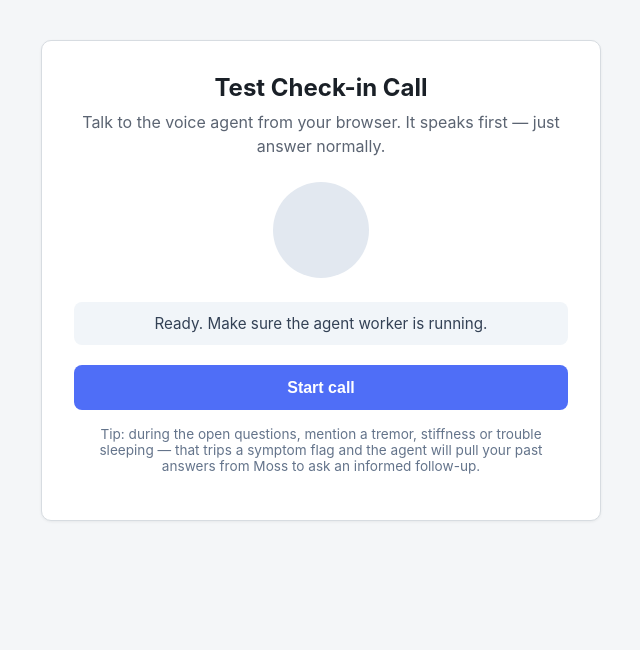
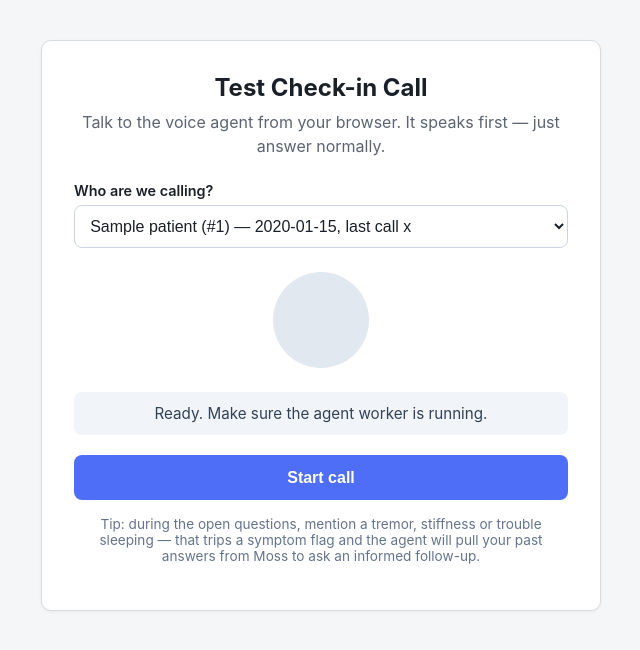
Before and after one commit to SaiKasam159/yc-x-moss-hackathon-project, a Flask app: page /call in a window 1280 px wide. Shown: the top 650 px of the page, without its empty margins (319-959 px from the left). Run offline with Flask 3, Linux system fonts and the light colour scheme; tables that the repository leaves empty hold one stand-in row (values such as "Sample post"); some libraries are stand-ins or nearby versions.

Commit message:
Fix #10: choose which patient a call is for
Every call went to whoever signed up last. The only way to call anyone else
was setting PATIENT_ID in .env and restarting the worker, so a demo with
more than one patient on file couldn't reach the others.

- /api/patients lists patients with their timezone and last call date.
- The call page has a picker, and passes the choice to /api/call-token.
- The token carries {"patient_id": N} as participant metadata, and names the
  participant after the patient. An unknown id is rejected with 404 rather
  than quietly calling someone else.
- The agent reads that metadata off the participant it waits for and passes
  it to resolve_patient, which already takes an explicit id (added in #9).
  Absent or malformed metadata falls back to the previous behaviour, so a
  call started any other way still works.

Verified: the token for patient 1 carries identity "patient-1" and metadata
{"patient_id": 1} while patient 2 is the newest; an unknown id returns 404;
_requested_patient_id returns None for missing, empty, non-JSON, non-numeric
and absent-key metadata instead of raising; resolve_patient returns the
requested patient rather than the newest. The page renders the picker
populated with both patients and no console errors.

Co-Authored-By: Claude Opus 5 <noreply@anthropic.com>

```diff
--- a/signup/app.py
+++ b/signup/app.py
@@ -129,6 +129,31 @@ def call_page():
     return send_from_directory(BASE_DIR / "templates", "call.html")
 
 
+@app.route("/api/patients")
+def list_patients():
+    """Patients the call page can choose between, newest signup first."""
+    conn = get_db()
+    try:
+        rows = conn.execute(
+            """
+            SELECT p.id, p.name,
+                   (SELECT d.timezone FROM patient_signup_details d
+                     WHERE d.patient_id = p.id ORDER BY d.id DESC LIMIT 1) AS timezone,
+                   (SELECT MAX(c.timestamp) FROM calls c WHERE c.patient_id = p.id) AS last_call
+              FROM patients p
+             ORDER BY p.id DESC
+            """
+        ).fetchall()
+    finally:
+        conn.close()
+    return jsonify({
+        "ok": True,
+        "patients": [
+            {"id": r[0], "name": r[1], "timezone": r[2], "last_call": r[3]} for r in rows
+        ],
+    })
+
+
 @app.route("/api/call-token")
 def call_token():
     """Mint a short-lived LiveKit token so the browser can join a room.
@@ -149,15 +174,35 @@ def call_token():
 
     from livekit import api as lk_api
 
+    # Which patient this call is for. Without it the agent just calls whoever
+    # signed up last, so there was no way to call anyone else.
+    patient_id = request.args.get("patient_id", type=int)
+    patient_name = None
+    if patient_id is not None:
+        conn = get_db()
+        try:
+            row = conn.execute("SELECT name FROM patients WHERE id = ?", (patient_id,)).fetchone()
+        finally:
+            conn.close()
+        if row is None:
+            return jsonify({"ok": False, "error": f"No patient with id {patient_id}."}), 404
+        patient_name = row[0]
+
     room = f"checkin-{datetime.now(timezone.utc).strftime('%Y%m%d-%H%M%S')}"
-    token = (
+    builder = (
         lk_api.AccessToken(api_key, api_secret)
-        .with_identity("patient-browser")
-        .with_name("Patient")
+        .with_identity(f"patient-{patient_id}" if patient_id else "patient-browser")
+        .with_name(patient_name or "Patient")
         .with_grants(lk_api.VideoGrants(room_join=True, room=room))
-        .to_jwt()
     )
-    return jsonify({"ok": True, "url": url, "token": token, "room": room})
+    if patient_id is not None:
+        # The agent reads this from the participant to know who it's calling.
+        builder = builder.with_metadata(json.dumps({"patient_id": patient_id}))
+
+    return jsonify({
+        "ok": True, "url": url, "token": builder.to_jwt(), "room": room,
+        "patient_id": patient_id, "patient_name": patient_name,
+    })
 
 
 @app.route("/static/<path:filename>")
--- a/signup/templates/call.html
+++ b/signup/templates/call.html
@@ -28,6 +28,12 @@
     .line.agent .who { color: #4f6ef7; }
     .line.you .who { color: #16a34a; }
     .hint { color: #64748b; font-size: 0.85rem; margin-top: 1rem; }
+    .picker { text-align: left; margin-top: 1.25rem; }
+    .picker label { display: block; font-weight: 600; font-size: 0.9rem; margin-bottom: 0.35rem; }
+    .picker select {
+      width: 100%; padding: 0.7rem; border: 1px solid #cbd5e1; border-radius: 8px;
+      font-size: 1rem; background: #fff;
+    }
     /* style.css only targets button[type=submit]; these are type=button */
     .call-card button {
       width: 100%; padding: 0.85rem 1rem; border: none; border-radius: 8px;
@@ -44,6 +50,11 @@
   <main class="card call-card">
     <h1>Test Check-in Call</h1>
     <p class="subtitle">Talk to the voice agent from your browser. It speaks first — just answer normally.</p>
+
+    <div class="picker">
+      <label for="patient">Who are we calling?</label>
+      <select id="patient"></select>
+    </div>
 
     <div class="orb" id="orb"></div>
     <div class="status" id="status">Ready. Make sure the agent worker is running.</div>
@@ -67,7 +78,34 @@
     const statusEl = document.getElementById("status");
     const orb = document.getElementById("orb");
     const transcriptEl = document.getElementById("transcript");
+    const patientSel = document.getElementById("patient");
     let room = null;
+
+    async function loadPatients() {
+      try {
+        const data = await (await fetch("/api/patients")).json();
+        const patients = data.patients || [];
+        patientSel.innerHTML = "";
+        if (!patients.length) {
+          const opt = document.createElement("option");
+          opt.value = ""; opt.textContent = "No patients yet — sign one up first";
+          patientSel.appendChild(opt);
+          startBtn.disabled = true;
+          return;
+        }
+        patients.forEach((p) => {
+          const opt = document.createElement("option");
+          opt.value = p.id;
+          const tz = p.timezone ? ` — ${p.timezone}` : "";
+          const last = p.last_call ? `, last call ${p.last_call.slice(0, 10)}` : ", no calls yet";
+          opt.textContent = `${p.name} (#${p.id})${tz}${last}`;
+          patientSel.appendChild(opt);
+        });
+      } catch (err) {
+        setStatus("Couldn't load the patient list: " + err.message, "error");
+      }
+    }
+    loadPatients();
 
     function setStatus(text, cls) {
       statusEl.textContent = text;
@@ -89,11 +127,12 @@
       startBtn.disabled = true;
       setStatus("Getting a token…");
       try {
-        const resp = await fetch("/api/call-token");
+        const chosen = patientSel.value;
+        const resp = await fetch("/api/call-token" + (chosen ? `?patient_id=${encodeURIComponent(chosen)}` : ""));
         const data = await resp.json();
         if (!data.ok) throw new Error(data.error || "Could not get a token");
 
-        setStatus("Connecting to " + data.room + "…");
+        setStatus(`Connecting${data.patient_name ? " — calling " + data.patient_name : ""}…`);
         room = new LivekitClient.Room({ adaptiveStream: true, dynacast: true });
 
         room.on(LivekitClient.RoomEvent.TrackSubscribed, (track) => {
```
Also changed, not shown: agent/agent.py (+24 -2 lines).
